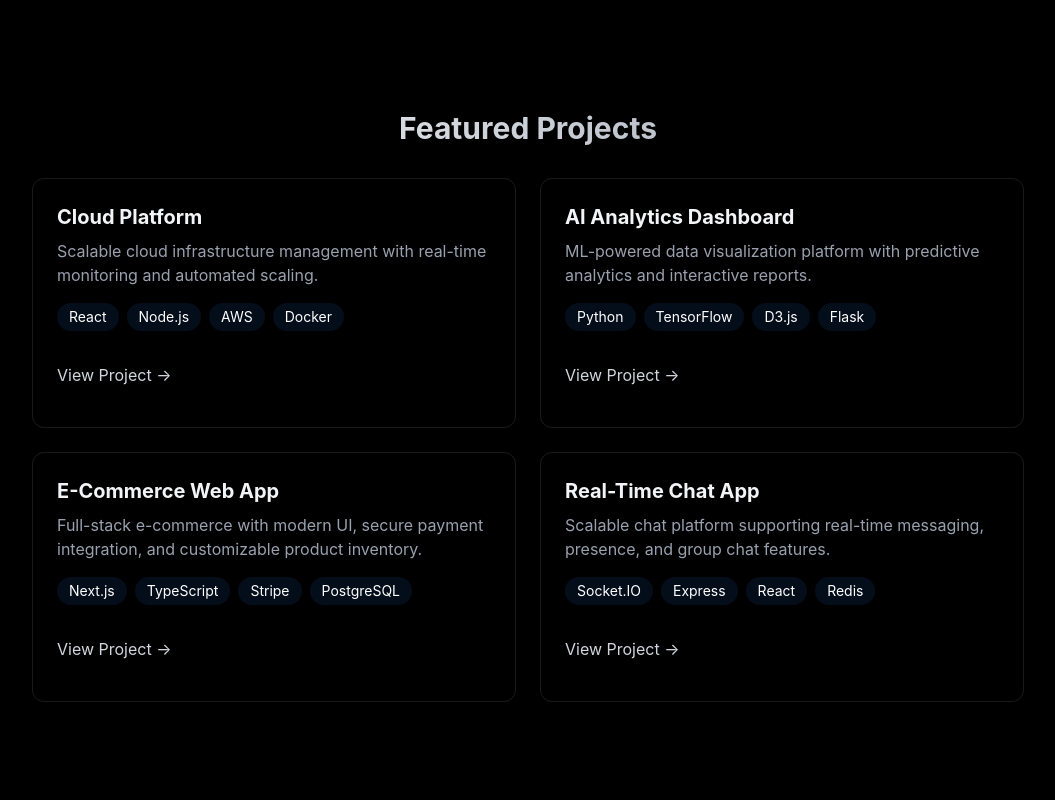
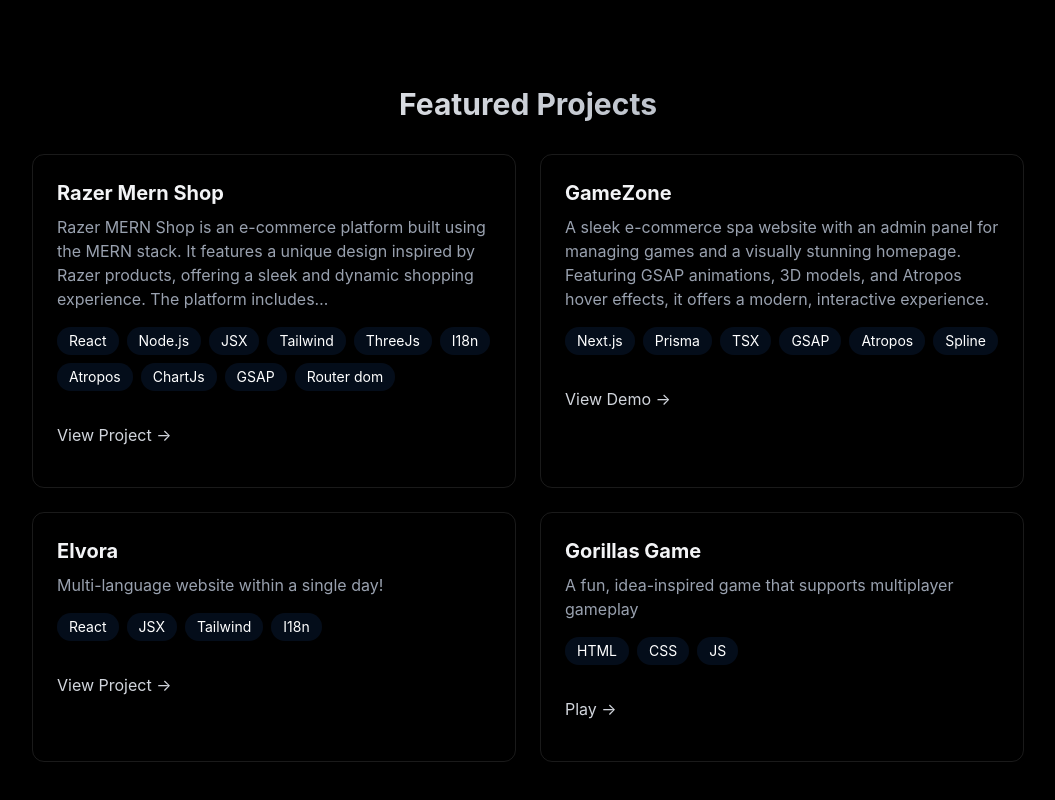
Before and after one commit to MDJAmin/Amin_Portfolio, a React (Vite) app: page / in a window 1280 px wide. Shown: the part 1894-2694 px from the top of the page, without its empty margins (112-1167 px from the left). Built offline with nearby package versions, Linux system fonts and the light colour scheme.

Commit message:
Refactor: project section

```diff
--- a/src/Components/sections/Projects.jsx
+++ b/src/Components/sections/Projects.jsx
@@ -3,70 +3,116 @@
 export const Projects = () => {
   return (
     <section
-      id="projects"
-      className="min-h-screen flex items-center justify-center py-20"
+      id='projects'
+      className='min-h-screen flex items-center justify-center py-20'
     >
       <RevealOnScroll>
-        <div className="max-w-5xl mx-auto px-4">
-          <h2 className="text-3xl font-bold mb-8 bg-gradient-to-r from-white to-gray-400 bg-clip-text text-transparent text-center">
+        <div className='max-w-5xl mx-auto px-4'>
+          <h2 className='text-3xl font-bold mb-8 bg-gradient-to-r from-white to-gray-400 bg-clip-text text-transparent text-center'>
             {" "}
             Featured Projects
           </h2>
-          <div className="grid grid-cols-1 md:grid-cols-2 gap-6">
-            <div className="p-6 rounded-xl border border-white/10 hover:-translate-y-1 hover:border-gray-500/50 hover:shadow-[0_2px_8px_rgba(59,130,246,0.2)] transition">
-              <h3 className="text-xl font-bold mb-2"> Cloud Platform</h3>
-              <p className="text-gray-400 mb-4">
-                Scalable cloud infrastructure management with real-time
-                monitoring and automated scaling.
+          <div className='grid grid-cols-1 md:grid-cols-2 gap-6'>
+            <div className='p-6 rounded-xl border border-white/10 hover:-translate-y-1 hover:border-gray-500/50 hover:shadow-[0_2px_8px_rgba(59,130,246,0.2)] transition'>
+              <h3 className='text-xl font-bold mb-2'>Razer Mern Shop</h3>
+              <p className='text-gray-400 mb-4'>
+                Razer MERN Shop is an e-commerce platform built using the MERN stack. It
+                features a unique design inspired by Razer products, offering a sleek and
+                dynamic shopping experience. The platform includes…
               </p>
-              <div className="flex flex-wrap gap-2 mb-4">
-                {["React", "Node.js", "AWS", "Docker"].map((tech, key) => (
+              <div className='flex flex-wrap gap-2 mb-4'>
+                {["React", "Node.js", "JSX", "Tailwind", "ThreeJs","I18n","Atropos","ChartJs","GSAP","Router dom"].map((tech, key) => (
                   <span
                     key={key}
-                    className="bg-blue-500/10 text-white py-1 px-3 rounded-full text-sm hover:bg-gray-700 cursor-pointer
-                    hover:shadow-[0_2px_8px_rgba(59,130,246,0.1)] transition-all">
+                    className='bg-blue-500/10 text-white py-1 px-3 rounded-full text-sm hover:bg-gray-700 cursor-pointer
+                    hover:shadow-[0_2px_8px_rgba(59,130,246,0.1)] transition-all'
+                  >
                     {tech}
                   </span>
                 ))}
               </div>
 
-              <div className="flex justify-between items-center">
+              <div className='flex justify-between items-center'>
                 <a
-                  href="#"
-                  className="text-gray-300 hover:text-white transition-colors my-4"
+                                      target='_blank'
+    rel='noopener noreferrer'
+                  href='https://github.com/MDJAmin/razer-mern-shop'
+                  className='text-gray-300 hover:text-white transition-colors my-4'
                 >
                   View Project →
                 </a>
               </div>
             </div>
             <div
-              className="
+              className='
               glass p-6 rounded-xl border border-white/10
               hover:-translate-y-1 hover:border-gray-500/50
               hover:shadow-[0_4px_20px_rgba(59,130,246,0.1)]
-              transition-all">
-              <h3 className="text-xl font-bold mb-2">AI Analytics Dashboard</h3>
-              <p className="text-gray-400 mb-4">
-                ML-powered data visualization platform with predictive analytics
-                and interactive reports.
+              transition-all'
+            >
+              <h3 className='text-xl font-bold mb-2'>GameZone</h3>
+              <p className='text-gray-400 mb-4'>
+                A sleek e-commerce spa website with an admin panel for managing games and a
+                visually stunning homepage. Featuring GSAP animations, 3D models, and Atropos
+                hover effects, it offers a modern, interactive experience.
               </p>
-              <div className="flex flex-wrap gap-2 mb-4">
-                {["Python", "TensorFlow", "D3.js", "Flask"].map((tech, key) => (
+              <div className='flex flex-wrap gap-2 mb-4'>
+                {["Next.js", "Prisma", "TSX", "GSAP", "Atropos", "Spline"].map((tech, key) => (
                   <span
                     key={key}
-                    className="
+                    className='
                       bg-blue-500/10 text-white py-1 px-3 rounded-full text-sm cursor-pointer
                       transition
                       hover:bg-blue-500/20 hover:-translate-y-0.5
-                      hover:shadow-[0_2px_8px_rgba(59,130,246,0.2)]">
+                      hover:shadow-[0_2px_8px_rgba(59,130,246,0.2)]'
+                  >
                     {tech}
                   </span>
                 ))}
               </div>
-              <div className="flex justify-between items-center">
+              <div className='flex justify-between items-center'>
                 <a
-                  href="#"
-                  className="text-gray-300 hover:text-white transition-colors my-4"
+                                      target='_blank'
+    rel='noopener noreferrer'
+                  href='https://mdjamin.github.io/Game_Zone/'
+                  className='text-gray-300 hover:text-white transition-colors my-4'
+                >
+                  View Demo →
+                </a>
+              </div>
+            </div>
+
+            <div
+              className='
+              glass p-6 rounded-xl border border-white/10
+              hover:-translate-y-1  hover:border-gray-500/50
+              hover:shadow-[0_4px_20px_rgba(59,130,246,0.1)]
+              transition-all
+            '
+            >
+              <h3 className='text-xl font-bold mb-2'>Elvora</h3>
+              <p className='text-gray-400 mb-4'>Multi-language website within a single day!</p>
+              <div className='flex flex-wrap gap-2 mb-4'>
+                {["React", "JSX", "Tailwind", "I18n"].map((tech) => (
+                  <span
+                    key={tech}
+                    className='
+                      bg-blue-500/10 text-white py-1 px-3 rounded-full text-sm cursor-pointer
+                      transition
+                      hover:bg-blue-500/20 hover:-translate-y-0.5
+                      hover:shadow-[0_2px_8px_rgba(59,130,246,0.2)]
+                    '
+                  >
+                    {tech}
+                  </span>
+                ))}
+              </div>
+              <div className='flex justify-between items-center'>
+                <a
+                                      target='_blank'
+    rel='noopener noreferrer'
+                  href='https://mdjamin.github.io/Elvora/'
+                  className='text-gray-300 hover:text-white transition-colors my-4'
                 >
                   View Project →
                 </a>
@@ -74,79 +120,40 @@
             </div>
 
             <div
-              className="
+              className='
               glass p-6 rounded-xl border border-white/10
               hover:-translate-y-1  hover:border-gray-500/50
               hover:shadow-[0_4px_20px_rgba(59,130,246,0.1)]
               transition-all
-            "
+            '
             >
-              <h3 className="text-xl font-bold mb-2">E-Commerce Web App</h3>
-              <p className="text-gray-400 mb-4">
-                Full-stack e-commerce with modern UI, secure payment
-                integration, and customizable product inventory.
+              <h3 className='text-xl font-bold mb-2'>Gorillas Game</h3>
+              <p className='text-gray-400 mb-4'>
+                A fun, idea-inspired game that supports multiplayer gameplay
               </p>
-              <div className="flex flex-wrap gap-2 mb-4">
-                {["Next.js", "TypeScript", "Stripe", "PostgreSQL"].map(
-                  (tech) => (
-                    <span
-                      key={tech}
-                      className="
+              <div className='flex flex-wrap gap-2 mb-4'>
+                {["HTML", "CSS", "JS"].map((tech, key) => (
+                  <span
+                    key={key}
+                    className='
                       bg-blue-500/10 text-white py-1 px-3 rounded-full text-sm cursor-pointer
                       transition
                       hover:bg-blue-500/20 hover:-translate-y-0.5
                       hover:shadow-[0_2px_8px_rgba(59,130,246,0.2)]
-                    "
-                    >
-                      {tech}
-                    </span>
-                  )
-                )}
-              </div>
-              <div className="flex justify-between items-center">
-                <a
-                  href="#"
-                  className="text-gray-300 hover:text-white transition-colors my-4"
-                >
-                  View Project →
-                </a>
-              </div>
-            </div>
-
-            <div
-              className="
-              glass p-6 rounded-xl border border-white/10
-              hover:-translate-y-1  hover:border-gray-500/50
-              hover:shadow-[0_4px_20px_rgba(59,130,246,0.1)]
-              transition-all
-            "
-            >
-              <h3 className="text-xl font-bold mb-2">Real-Time Chat App</h3>
-              <p className="text-gray-400 mb-4">
-                Scalable chat platform supporting real-time messaging, presence,
-                and group chat features.
-              </p>
-              <div className="flex flex-wrap gap-2 mb-4">
-                {["Socket.IO", "Express", "React", "Redis"].map((tech, key) => (
-                  <span
-                    key={key}
-                    className="
-                      bg-blue-500/10 text-white py-1 px-3 rounded-full text-sm cursor-pointer
-                      transition
-                      hover:bg-blue-500/20 hover:-translate-y-0.5
-                      hover:shadow-[0_2px_8px_rgba(59,130,246,0.2)]
-                    "
+                    '
                   >
                     {tech}
                   </span>
                 ))}
               </div>
-              <div className="flex justify-between items-center ">
+              <div className='flex justify-between items-center '>
                 <a
-                  href="#"
-                  className="text-gray-300 hover:text-white transition-colors my-4"
+                      target='_blank'
+                      rel='noopener noreferrer'
+                      href='https://mdjamin.github.io/Gorillas_Game/'
+                  className='text-gray-300 hover:text-white transition-colors my-4'
                 >
-                  View Project →
+                  Play →
                 </a>
               </div>
             </div>
```
